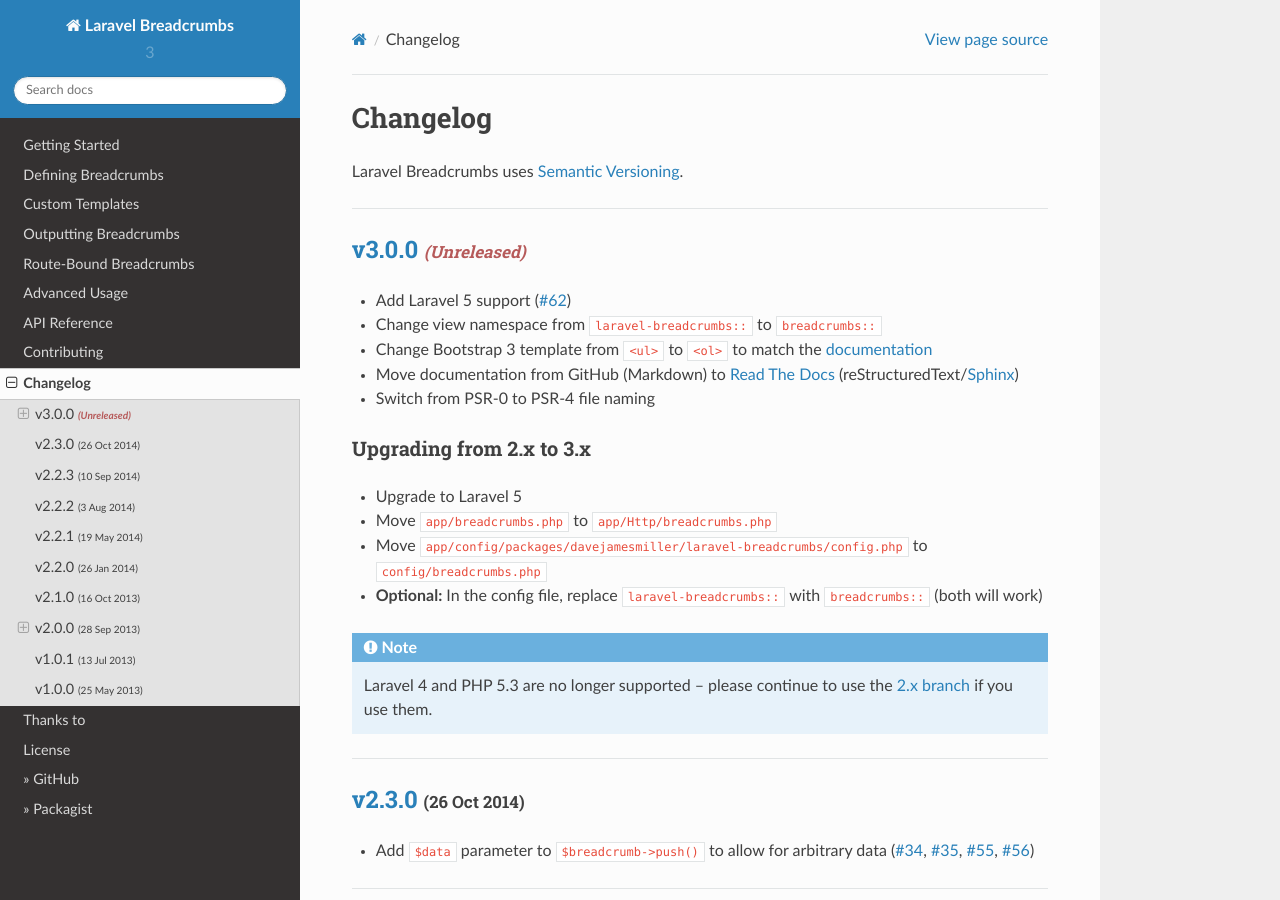
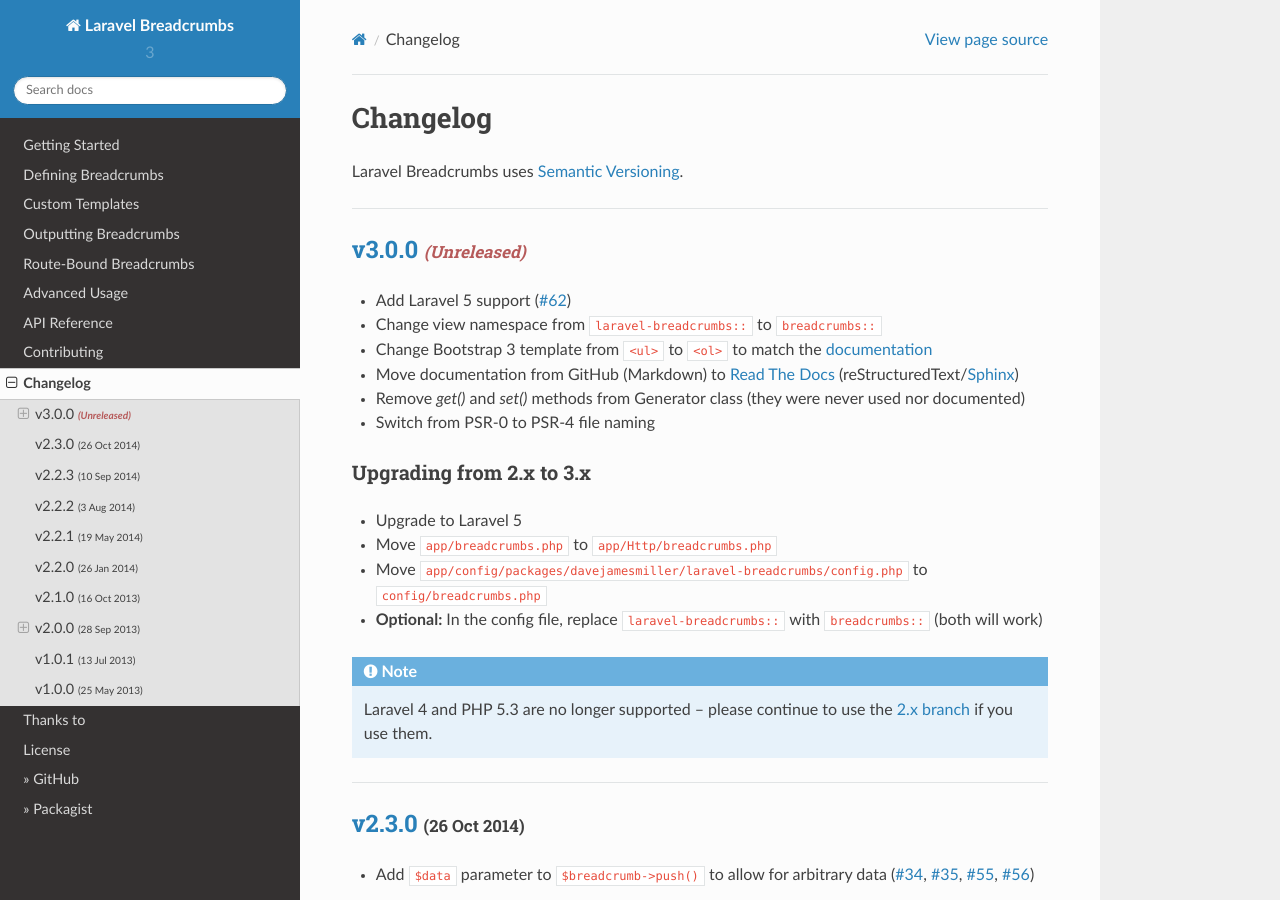
Before and after one commit to d13r/laravel-breadcrumbs, a Sphinx documentation site: the page built from docs/changelog.rst, in a window 1280 px wide and 900 px high. Built offline with Sphinx 7.4.7 and the Read the Docs theme 2.0.0, drawn with Linux system fonts in a browser that asks for light colours; some of the changed lines change nothing that is shown.

Commit message:
Update changelog

```diff
--- a/docs/changelog.rst
+++ b/docs/changelog.rst
@@ -23,7 +23,11 @@
 - Change view namespace from ``laravel-breadcrumbs::`` to ``breadcrumbs::``
 - Change Bootstrap 3 template from ``<ul>`` to ``<ol>`` to match the `documentation <http://getbootstrap.com/components/#breadcrumbs>`_
 - Move documentation from GitHub (Markdown) to `Read The Docs <https://readthedocs.org/>`_ (reStructuredText/`Sphinx <http://sphinx-doc.org/>`_)
+- Remove `get()` and `set()` methods from Generator class (they were never used nor documented)
 - Switch from PSR-0 to PSR-4 file naming
+
+.. _v3.0.0: https://github.com/davejamesmiller/laravel-breadcrumbs/tree/3.0.0
+.. _#62: https://github.com/davejamesmiller/laravel-breadcrumbs/issues/62
 
 
 ----------------------------------------
@@ -37,11 +41,7 @@
 
 .. note::
 
-    Laravel 4 and PHP 5.3 are no longer supported -- please continue to use the `2.x branch`_ if you use them.
-
-.. _v3.0.0: https://github.com/davejamesmiller/laravel-breadcrumbs/tree/3.0.0
-.. _#62: https://github.com/davejamesmiller/laravel-breadcrumbs/issues/62
-.. _2.x branch: https://github.com/davejamesmiller/laravel-breadcrumbs/tree/2.x
+    Laravel 4 and PHP 5.3 are no longer supported -- please continue to use the `2.x branch <https://github.com/davejamesmiller/laravel-breadcrumbs/tree/2.x>`_ if you use them.
 
 
 ================================================================================
```
